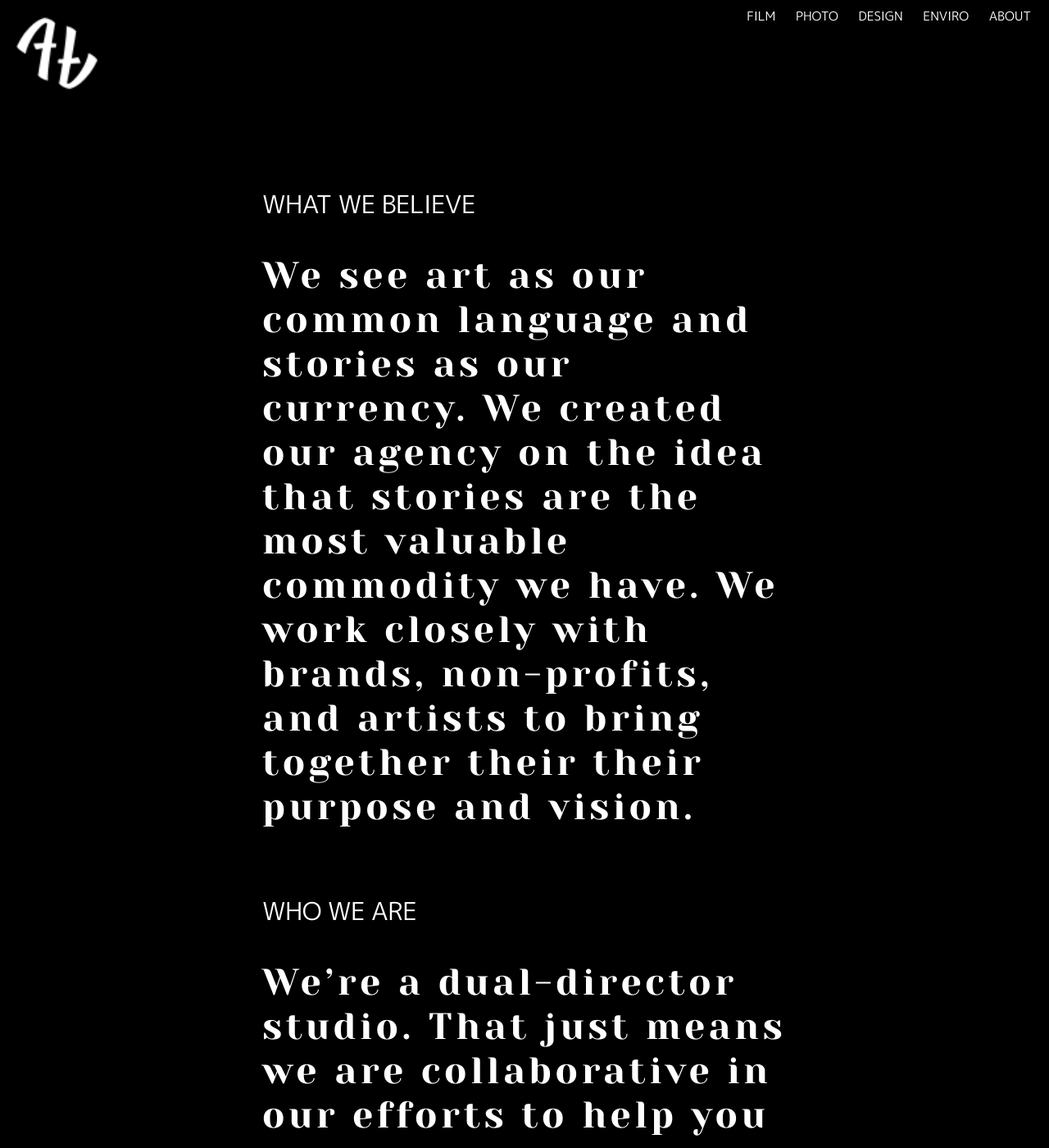
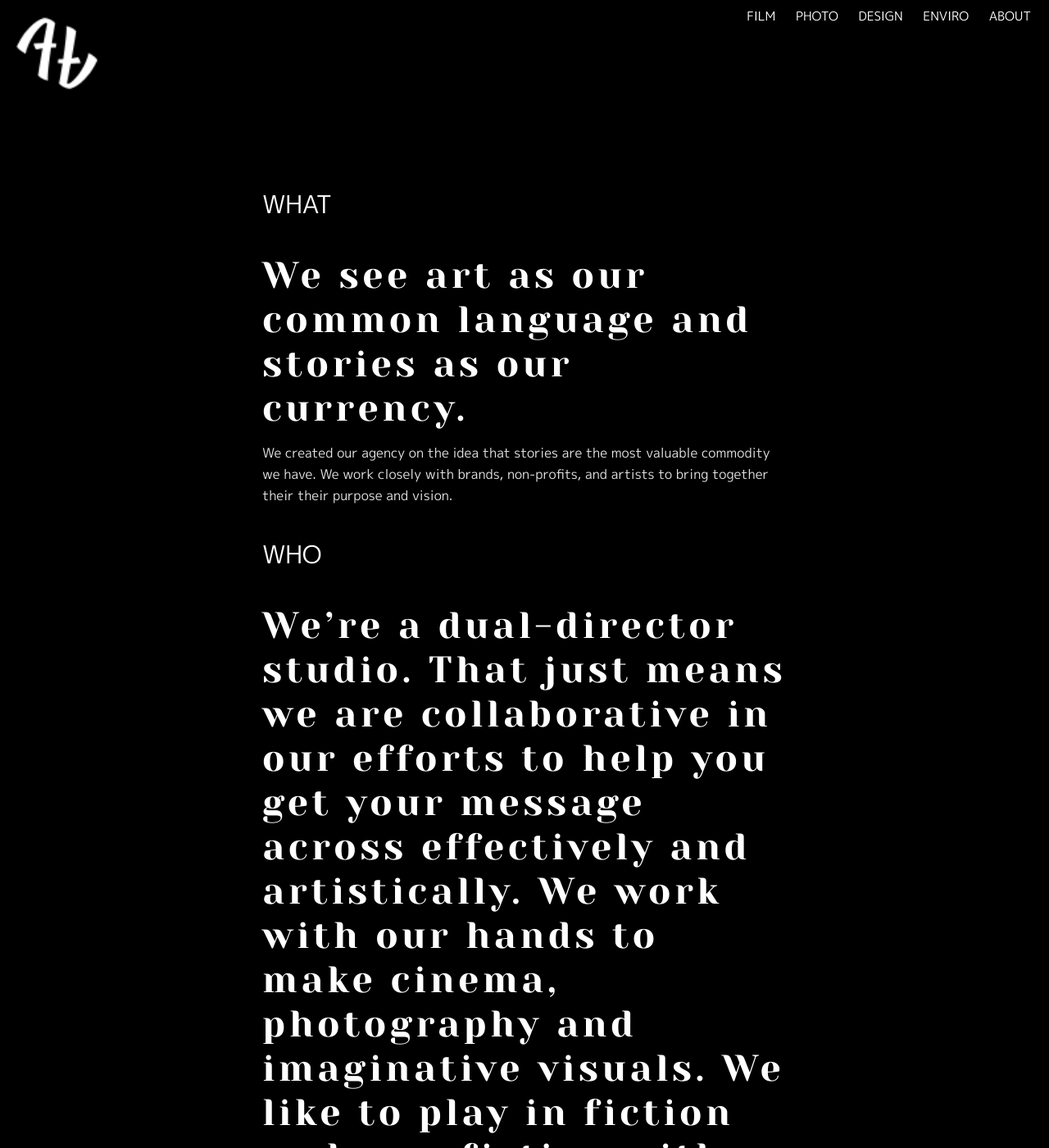
Before and after one commit to factorytown/factorytown.github.io, a Jekyll site: the page built from _pages/about.md, in a window 1280 px wide and 1400 px high. Shown: the whole window at 82% size. Built offline with Jekyll 4.4.1, drawn with Linux system fonts in a browser that asks for light colours; nearby versions of some CDN libraries; some of the changed text lies outside the part shown.

Commit message:
Updated About

```diff
--- a/_pages/about.md
+++ b/_pages/about.md
@@ -2,22 +2,24 @@
 title: CONTACT
 ---
 
-### WHAT WE BELIEVE
+### WHAT
 
-## We see art as our common language and stories as our currency. We created our agency on the idea that stories are the most valuable commodity we have. We work closely with brands, non-profits, and artists to bring together their their purpose and vision.
+## We see art as our common language and stories as our currency.
+
+We created our agency on the idea that stories are the most valuable commodity we have. We work closely with brands, non-profits, and artists to bring together their their purpose and vision.
 <BR>
 
-### WHO WE ARE
+### WHO
 
 ## We're a dual-director studio. That just means we are collaborative in our efforts to help you get your message across effectively and artistically. We work with our hands to make cinema, photography and imaginative visuals. We like to play in fiction and non-fiction with the goal of solving puzzles.
 <BR>
 
-### WHERE WE ARE
+### WHERE
 
 ## Factory Town is headquartered in the Pacific Northwest, specifically in Spokane, WA. It's one of the most beautiful areas we know. Come visit us sometime, we'd love to show you around and take you to pizza or something.
 <BR>
 
-### HOW TO FIND US
+### HOW
 
 ## We hate forms too. So drop us a line, a tweet, an insta direct, a telegram or just #hashtag us. We'll get back to you.
 <BR>
```
